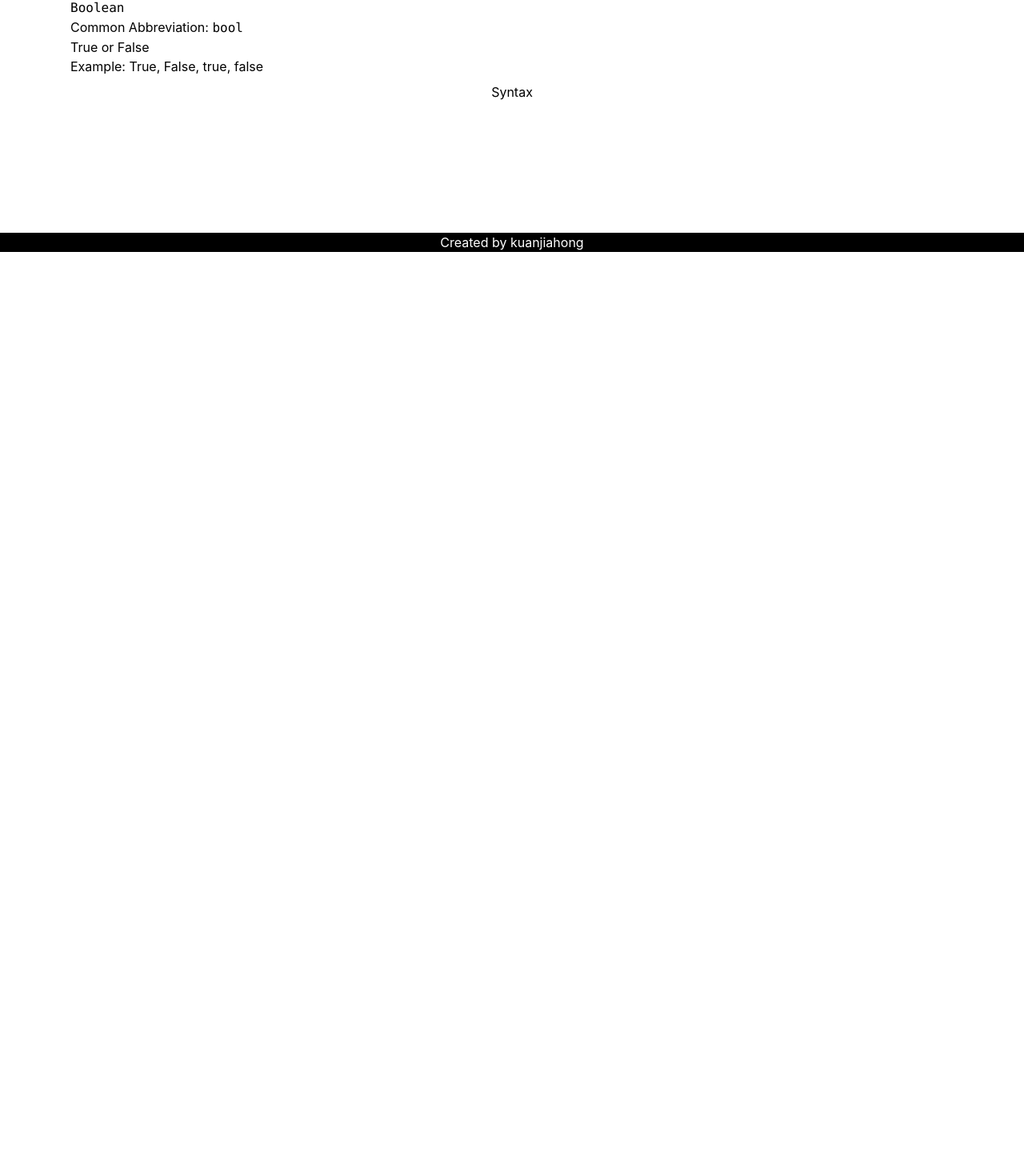
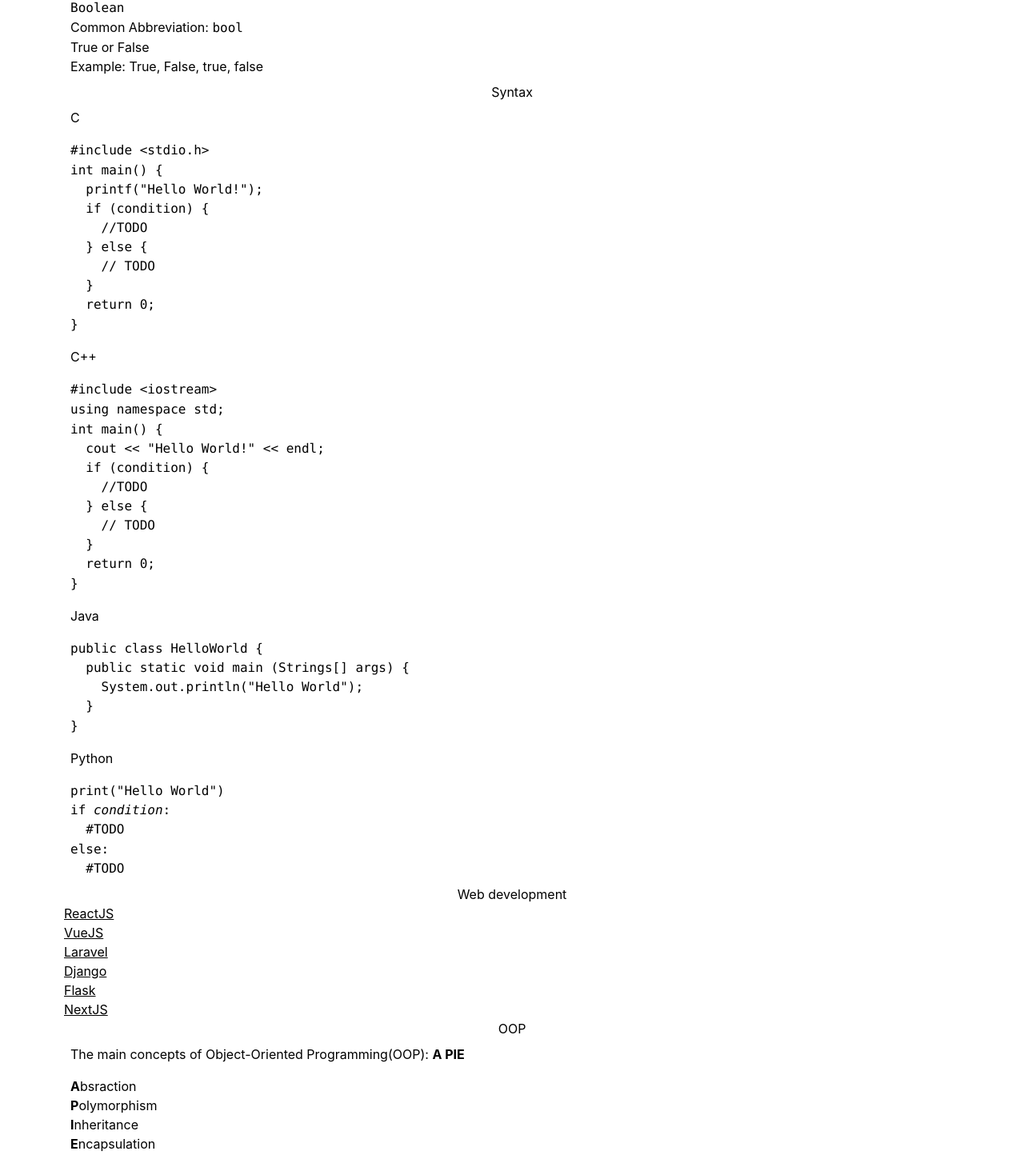
Before and after one commit to kuanjiahong/programming-wiki, a React (Create React App) app: page / in a window 1280 px wide. Shown: the part 717-2171 px from the top of the page at 80% size. Before the commit the page ends 1032 px from the top, so only its background shows below. Built offline with nearby package versions, Linux system fonts and the light colour scheme.

Commit message:
Added Content

```diff
--- a/src/Content.js
+++ b/src/Content.js
@@ -3,6 +3,9 @@
         <div className="container mx-auto px-5 sm:px-20 md:px-20 min-h-screen">
             <DataType />
             <Syntax />
+            <WebDev />
+            <OOP />
+            <BoilerPlate />
         </div>
     )
 }
@@ -45,10 +48,98 @@
     )
 }
 
+
 function Syntax() {
     return (
         <>
         <h1 id="syntax" className="text-center">Syntax</h1>
+        <p className="p-2">C</p>
+        <div className="p-2">
+            <code>#include {`<stdio.h>`} </code>
+            <br />
+            <code>int main() {`{`}</code>
+            <pre><code>  printf("Hello World!");</code></pre>
+            <pre><code>  if (condition) {`{`}</code></pre>
+            <pre><code>    {`//TODO`}</code></pre>
+            <pre><code>  {`}`} else {`{`}</code></pre>
+            <pre><code>    {`// TODO`}</code></pre>
+            <pre><code>  {`}`}</code></pre>
+            <pre><code>  return 0;</code></pre>
+            <code>{`}`}</code>
+        </div>
+        <p className="p-2">C++</p>
+        <div className="p-2">
+            <code>#include {`<iostream>`}</code>
+            <br />
+            <code>using namespace std;</code>
+            <br />
+            <code>int main() {`{`}</code>
+            <pre><code>  {`cout << "Hello World!" << endl;`}</code></pre>
+            <pre><code>  if (condition) {`{`}</code></pre>
+            <pre><code>    {`//TODO`}</code></pre>
+            <pre><code>  {`}`} else {`{`}</code></pre>
+            <pre><code>    {`// TODO`}</code></pre>
+            <pre><code>  {`}`}</code></pre>
+            <pre><code>  return 0;</code></pre>
+            <code>{`}`}</code>
+        </div>
+        <p className="p-2">Java</p>
+        <div className="p-2">
+            <code>public class HelloWorld {`{`}</code>
+            <pre><code>  public static void main (Strings[] args) {`{`}</code></pre>
+            <pre><code>    System.out.println("Hello World");</code></pre>
+            <pre><code>  {`}`}</code></pre>
+            <code>{`}`}</code>
+        </div>
+        <p className="p-2">Python</p>
+        <div className="p-2">
+            <code>print("Hello World")</code>
+            <br />
+            <pre><code>if <i>condition</i>:</code></pre>
+            <pre><code>  {`#TODO`}</code></pre>
+            <code>else:</code>
+            <pre><code>  {`#TODO`}</code></pre>
+        </div>
+        </>
+    )
+}
+
+function WebDev() {
+    return (
+        <>
+        <h1 id="web-development" className="text-center">Web development</h1>
+        <ul>
+            <li><a className="underline" href="https://reactjs.org/docs/getting-started.html" target="_blank" rel="noreferrer">ReactJS</a></li>
+            <li><a className="underline" href="https://vuejs.org/" target="_blank" rel="noreferrer">VueJS</a></li>
+            <li><a className="underline" href="https://laravel.com/" target="_blank" rel="noreferrer">Laravel</a></li>
+            <li><a className="underline" href="https://www.djangoproject.com/" target="_blank" rel="noreferrer">Django</a></li>
+            <li><a className="underline" href="https://flask.palletsprojects.com/en/2.0.x/" target="_blank" rel="noreferrer">Flask</a></li>
+            <li><a className="underline" href="https://nextjs.org/" target="_blank" rel="noreferrer">NextJS</a></li>
+        </ul>
+        </>
+
+    )
+}
+
+function OOP() {
+    return (
+        <>
+            <h1 id="oop" className="text-center">OOP</h1>
+            <p className="p-2">The main concepts of Object-Oriented Programming(OOP): <b>A PIE</b></p>
+            <div className="p-2">
+                <p><b>A</b>bsraction</p>
+                <p><b>P</b>olymorphism</p>
+                <p><b>I</b>nheritance</p>
+                <p><b>E</b>ncapsulation</p>
+            </div>
+        </>
+    )
+}
+
+function BoilerPlate() {
+    return (
+        <>
+            <h1 id="boiler-plate" className="text-center">Boiler Plate Code</h1>
         </>
     )
 }
```
